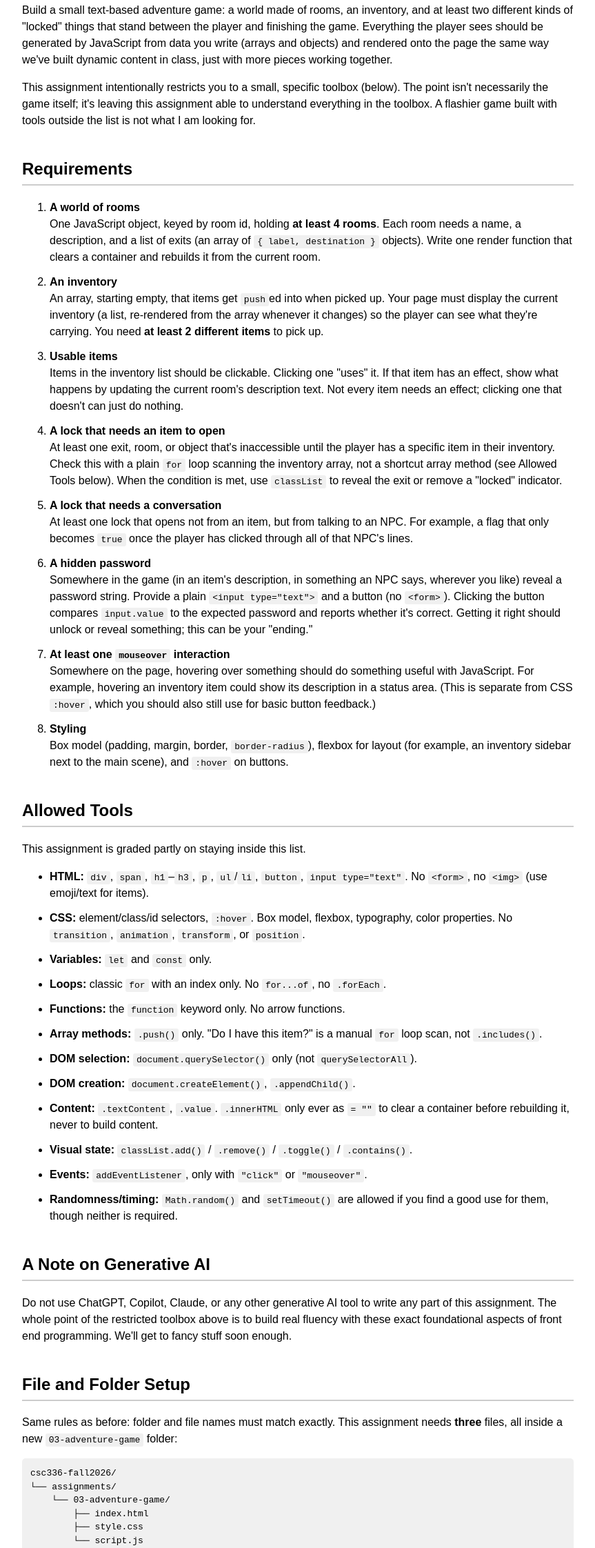
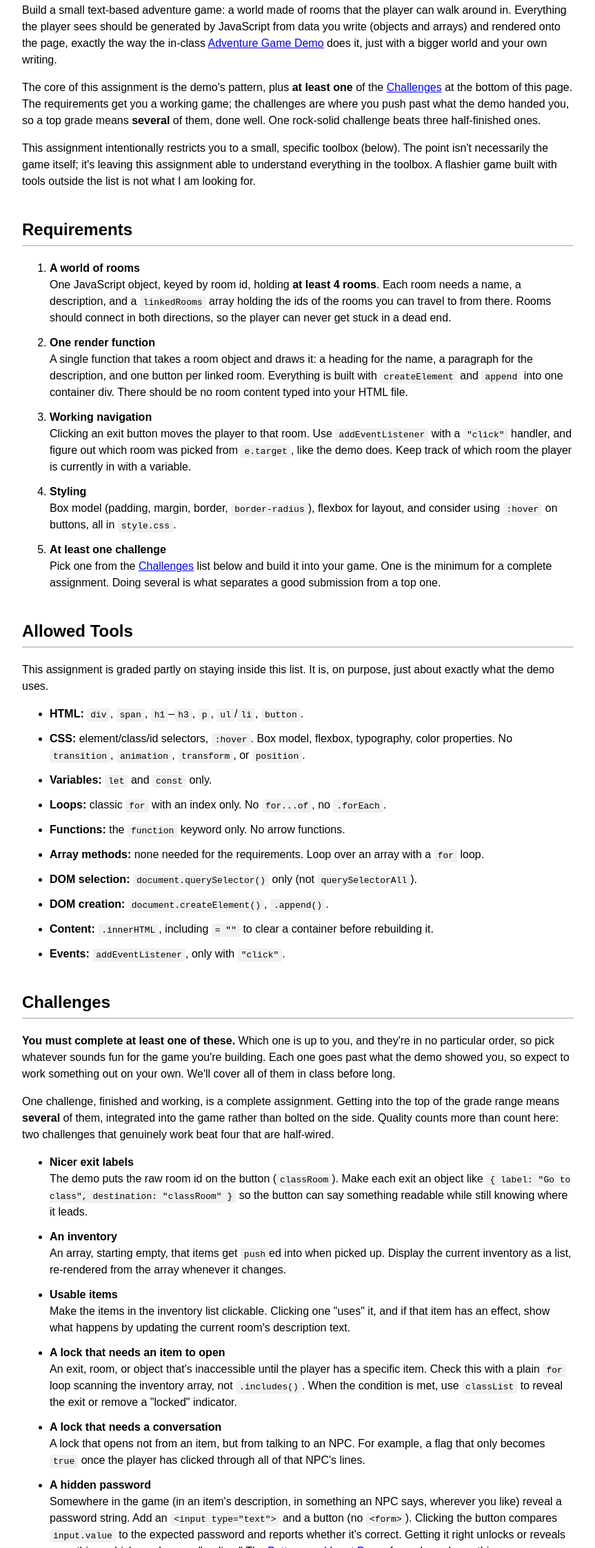
Before and after one commit to mtreanor/csc336-fall2026, a plain HTML site: page assignments/03-adventure-game.html in a window 1280 px wide. Shown: the part 234-2478 px from the top of the page at 69% size, without its empty margins (208-1071 px from the left). Drawn offline with Linux system fonts and the light colour scheme.

Commit message:
9-25-26 examples and assignment 3 modifitaction.

```diff
--- a/assignments/03-adventure-game.html
+++ b/assignments/03-adventure-game.html
@@ -50,11 +50,17 @@
 
     <h2>Goal</h2>
     <p>
-        Build a small text-based adventure game: a world made of rooms, an inventory, and at least two
-        different kinds of "locked" things that stand between the player and finishing the game. Everything
-        the player sees should be generated by JavaScript from data you write (arrays and objects) and
-        rendered onto the page the same way we've built dynamic content in class, just with more pieces
-        working together.
+        Build a small text-based adventure game: a world made of rooms that the player can walk around in.
+        Everything the player sees should be generated by JavaScript from data you write (objects and arrays)
+        and rendered onto the page, exactly the way the in-class
+        <a href="../examples/9-25-26/game.html">Adventure Game Demo</a> does it, just with a bigger world and
+        your own writing.
+    </p>
+    <p>
+        The core of this assignment is the demo's pattern, plus <strong>at least one</strong> of the
+        <a href="#challenges">Challenges</a> at the bottom of this page. The requirements get you a working
+        game; the challenges are where you push past what the demo handed you, so a top grade means
+        <strong>several</strong> of them, done well. One rock-solid challenge beats three half-finished ones.
     </p>
     <p>
         This assignment intentionally restricts you to a small, specific toolbox (below). The point isn't
@@ -66,66 +72,45 @@
     <ol>
         <li>
             <strong>A world of rooms</strong><br>
-            One JavaScript object, keyed by room id, holding <strong>at least 4 rooms</strong>. Each room needs
-            a name, a description, and a list of exits (an array of <code>{ label, destination }</code>
-            objects). Write one render function that clears a container and rebuilds it from the current
-            room.
+            One JavaScript object, keyed by room id, holding <strong>at least 4 rooms</strong>. Each room
+            needs a name, a description, and a <code>linkedRooms</code> array holding the ids of the rooms
+            you can travel to from there. Rooms should connect in both directions, so the player can never
+            get stuck in a dead end.
         </li>
         <li>
-            <strong>An inventory</strong><br>
-            An array, starting empty, that items get <code>push</code>ed into when picked up. Your page must
-            display the current inventory (a list, re-rendered from the array whenever it changes) so the
-            player can see what they're carrying. You need <strong>at least 2 different items</strong> to
-            pick up.
+            <strong>One render function</strong><br>
+            A single function that takes a room object and draws it: a heading for the name, a paragraph for
+            the description, and one button per linked room. Everything is built with
+            <code>createElement</code> and <code>append</code> into one container div. There should be no
+            room content typed into your HTML file.
         </li>
         <li>
-            <strong>Usable items</strong><br>
-            Items in the inventory list should be clickable. Clicking one "uses" it. If that item has an
-            effect, show what happens by updating the current room's description text. Not every item needs
-            an effect; clicking one that doesn't can just do nothing.
-        </li>
-        <li>
-            <strong>A lock that needs an item to open</strong><br>
-            At least one exit, room, or object that's inaccessible until the player has a specific item in
-            their inventory. Check this with a plain <code>for</code> loop scanning the inventory array, not
-            a shortcut array method (see Allowed Tools below). When the condition is met, use
-            <code>classList</code> to reveal the exit or remove a "locked" indicator.
-        </li>
-        <li>
-            <strong>A lock that needs a conversation</strong><br>
-            At least one lock that opens not from an item, but from talking to an NPC. For example, a flag
-            that only becomes <code>true</code> once the player has clicked through all of that NPC's lines.
-        </li>
-        <li>
-            <strong>A hidden password</strong><br>
-            Somewhere in the game (in an item's description, in something an NPC says, wherever you like)
-            reveal a password string. Provide a plain <code>&lt;input type="text"&gt;</code> and a button (no
-            <code>&lt;form&gt;</code>). Clicking the button compares <code>input.value</code> to the expected
-            password and reports whether it's correct. Getting it right should unlock or reveal something;
-            this can be your "ending."
-        </li>
-        <li>
-            <strong>At least one <code>mouseover</code> interaction</strong><br>
-            Somewhere on the page, hovering over something should do something useful with JavaScript. For
-            example, hovering an inventory item could show its description in a status area. (This is separate from
-            CSS <code>:hover</code>, which you should also still use for basic button feedback.)
+            <strong>Working navigation</strong><br>
+            Clicking an exit button moves the player to that room. Use <code>addEventListener</code> with a
+            <code>"click"</code> handler, and figure out which room was picked from <code>e.target</code>,
+            like the demo does. Keep track of which room the player is currently in with a variable.
         </li>
         <li>
             <strong>Styling</strong><br>
-            Box model (padding, margin, border, <code>border-radius</code>), flexbox for layout (for example,
-            an inventory sidebar next to the main scene), and <code>:hover</code> on buttons.
+            Box model (padding, margin, border, <code>border-radius</code>), flexbox for layout, and consider using
+            <code>:hover</code> on buttons, all in <code>style.css</code>.
+        </li>
+        <li>
+            <strong>At least one challenge</strong><br>
+            Pick one from the <a href="#challenges">Challenges</a> list below and build it into your game.
+            One is the minimum for a complete assignment. Doing several is what separates a good submission
+            from a top one.
         </li>
     </ol>
 
     <h2>Allowed Tools</h2>
     <p>
-        This assignment is graded partly on staying inside this list.
+        This assignment is graded partly on staying inside this list. It is, on purpose, just about exactly
+        what the demo uses.
     </p>
     <ul>
         <li><strong>HTML:</strong> <code>div</code>, <code>span</code>, <code>h1</code>–<code>h3</code>,
-            <code>p</code>, <code>ul</code>/<code>li</code>, <code>button</code>,
-            <code>input type="text"</code>. No <code>&lt;form&gt;</code>, no <code>&lt;img&gt;</code> (use
-            emoji/text for items).</li>
+            <code>p</code>, <code>ul</code>/<code>li</code>, <code>button</code>.</li>
         <li><strong>CSS:</strong> element/class/id selectors, <code>:hover</code>. Box model, flexbox,
             typography, color properties. No <code>transition</code>, <code>animation</code>,
             <code>transform</code>, or <code>position</code>.</li>
@@ -133,22 +118,81 @@
         <li><strong>Loops:</strong> classic <code>for</code> with an index only. No <code>for...of</code>,
             no <code>.forEach</code>.</li>
         <li><strong>Functions:</strong> the <code>function</code> keyword only. No arrow functions.</li>
-        <li><strong>Array methods:</strong> <code>.push()</code> only. "Do I have this item?" is a manual
-            <code>for</code> loop scan, not <code>.includes()</code>.</li>
+        <li><strong>Array methods:</strong> none needed for the requirements. Loop over an array with a
+            <code>for</code> loop.</li>
         <li><strong>DOM selection:</strong> <code>document.querySelector()</code> only (not
             <code>querySelectorAll</code>).</li>
-        <li><strong>DOM creation:</strong> <code>document.createElement()</code>, <code>.appendChild()</code>.
+        <li><strong>DOM creation:</strong> <code>document.createElement()</code>, <code>.append()</code>.
         </li>
-        <li><strong>Content:</strong> <code>.textContent</code>, <code>.value</code>. <code>.innerHTML</code>
-            only ever as <code>= ""</code> to clear a container before rebuilding it, never to build content.
+        <li><strong>Content:</strong> <code>.innerHTML</code>, including <code>= ""</code> to clear a
+            container before rebuilding it.</li>
+        <li><strong>Events:</strong> <code>addEventListener</code>, only with <code>"click"</code>.</li>
+    </ul>
+
+    <h2 id="challenges">Challenges</h2>
+    <p>
+        <strong>You must complete at least one of these.</strong> Which one is up to you, and they're in no
+        particular order, so pick whatever sounds fun for the game you're building. Each one goes past what
+        the demo showed you, so expect to work something out on your own. We'll cover all of them in class
+        before long.
+    </p>
+    <p>
+        One challenge, finished and working, is a complete assignment. Getting into the top of the grade
+        range means <strong>several</strong> of them, integrated into the game rather than bolted on the
+        side. Quality counts more than count here: two challenges that genuinely work beat four that are
+        half-wired.
+    </p>
+    <ul>
+        <li>
+            <strong>Nicer exit labels</strong><br>
+            The demo puts the raw room id on the button (<code>classRoom</code>). Make each exit an object
+            like <code>{ label: "Go to class", destination: "classRoom" }</code> so the button can say
+            something readable while still knowing where it leads.
         </li>
-        <li><strong>Visual state:</strong> <code>classList.add()</code> / <code>.remove()</code> /
-            <code>.toggle()</code> / <code>.contains()</code>.</li>
-        <li><strong>Events:</strong> <code>addEventListener</code>, only with <code>"click"</code> or
-            <code>"mouseover"</code>.</li>
-        <li><strong>Randomness/timing:</strong> <code>Math.random()</code> and <code>setTimeout()</code> are
-            allowed if you find a good use for them, though neither is required.</li>
+        <li>
+            <strong>An inventory</strong><br>
+            An array, starting empty, that items get <code>push</code>ed into when picked up. Display the
+            current inventory as a list, re-rendered from the array whenever it changes.
+        </li>
+        <li>
+            <strong>Usable items</strong><br>
+            Make the items in the inventory list clickable. Clicking one "uses" it, and if that item has an
+            effect, show what happens by updating the current room's description text.
+        </li>
+        <li>
+            <strong>A lock that needs an item to open</strong><br>
+            An exit, room, or object that's inaccessible until the player has a specific item. Check this
+            with a plain <code>for</code> loop scanning the inventory array, not <code>.includes()</code>.
+            When the condition is met, use <code>classList</code> to reveal the exit or remove a "locked"
+            indicator.
+        </li>
+        <li>
+            <strong>A lock that needs a conversation</strong><br>
+            A lock that opens not from an item, but from talking to an NPC. For example, a flag that only
+            becomes <code>true</code> once the player has clicked through all of that NPC's lines.
+        </li>
+        <li>
+            <strong>A hidden password</strong><br>
+            Somewhere in the game (in an item's description, in something an NPC says, wherever you like)
+            reveal a password string. Add an <code>&lt;input type="text"&gt;</code> and a button (no
+            <code>&lt;form&gt;</code>). Clicking the button compares <code>input.value</code> to the expected
+            password and reports whether it's correct. Getting it right unlocks or reveals something, which
+            can be your "ending." The
+            <a href="../examples/9-25-26/index.html">Buttons and Input Demo</a> from class shows this.
+        </li>
+        <li>
+            <strong>A <code>mouseover</code> interaction</strong><br>
+            Hovering over something does something useful in JavaScript. For example, hovering an inventory
+            item could show its description in a status area. (This is separate from CSS <code>:hover</code>.)
+        </li>
     </ul>
+    <p>
+        Challenges are the one place you may reach past the Allowed Tools list, but only for what they
+        actually need: <code>.push()</code>, <code>.value</code>, <code>input type="text"</code>,
+        <code>classList</code>, and <code>"mouseover"</code> listeners. Everything else still applies:
+        <code>let</code>/<code>const</code>, classic <code>for</code> loops, the <code>function</code>
+        keyword, and no libraries.
+    </p>
 
     <h2>A Note on Generative AI</h2>
     <p>
@@ -175,6 +219,17 @@
 
     <h2>Helpful Resources</h2>
     <ul>
+        <li><a href="../examples/9-25-26/game.html">Adventure Game Demo</a>
+            (<a href="https://github.com/mtreanor/csc336-fall2026/blob/main/examples/9-25-26/game.html" target="_blank">source</a>)
+            is the in-class starting point for this assignment. It has the rooms object, the render
+            function, and navigation buttons that look up the next room from the button that was clicked.
+            Read the comments in the source; the requirements above are this demo plus a bigger world.</li>
+        <li><a href="../examples/9-25-26/index.html">Buttons and Input Demo</a>
+            (<a href="https://github.com/mtreanor/csc336-fall2026/blob/main/examples/9-25-26/index.html" target="_blank">source</a>)
+            builds a row of buttons from an array, has all of them share one click handler that uses
+            <code>e.target</code> to tell them apart, and reads a text input's <code>.value</code> at the
+            moment of the click. The first two are the exit buttons in your game; the third is what the
+            password challenge needs.</li>
         <li><a href="../examples/9-22-26/index.html">Building Elements with JavaScript</a>
             (<a href="https://github.com/mtreanor/csc336-fall2026/blob/main/examples/9-22-26/index.html" target="_blank">source</a>)
             — the in-class example of taking data (an array of objects) and turning it into DOM elements with
```
Also changed, not shown: examples/9-25-26/game.html (added, +78 -0 lines), examples/9-25-26/index.html (added, +88 -0 lines).
